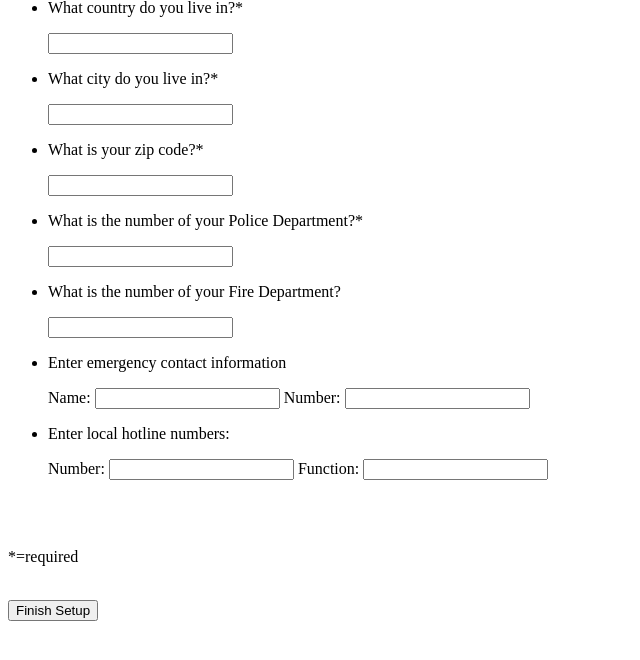
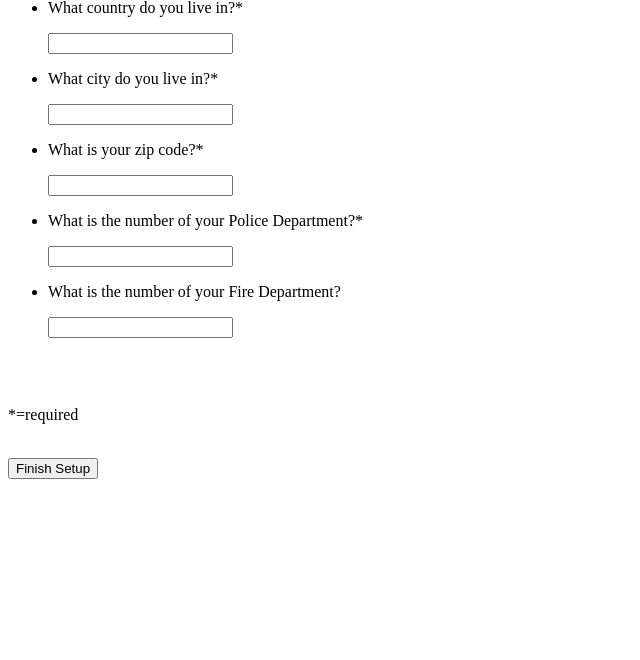
Before and after one commit to aclinton13/Project-E-Line, a Python web app: template templates/setup.html in a window 1280 px wide. Shown: the part 51-711 px from the top of the page, without its empty margins (0-640 px from the left). Run offline with Jinja, Linux system fonts and the light colour scheme; the template is opened without the code that fills it, so the values that code supplies are empty.

Commit message:
what is wrong

```diff
--- a/templates/setup.html
+++ b/templates/setup.html
@@ -22,17 +22,17 @@
         <input type="text" name="Police" value="" required>
 
         <li><p>What is the number of your Fire Department?</p></li>
-        <input type="text" name="Fire" value="">
+        <input type="text" name="Fire" value="" required>
       </ul>
 
-      <ul>
+      <!-- <ul>
           <li><p>Enter emergency contact information</p></li>
           Name: <input type="text" name="contact" value="">
           Number: <input type="string" name="contact_num" value="">
           <li><p>Enter local hotline numbers:</p></li>
           Number: <input type="string" name="hotline" value="">
           Function: <input type="text" name="hotline_function" value="">
-        </ul>
+        </ul> -->
 
 
 
```
